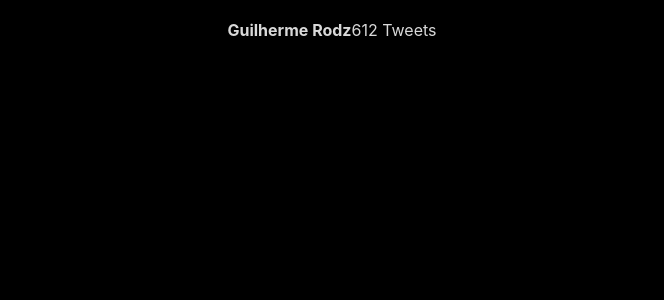
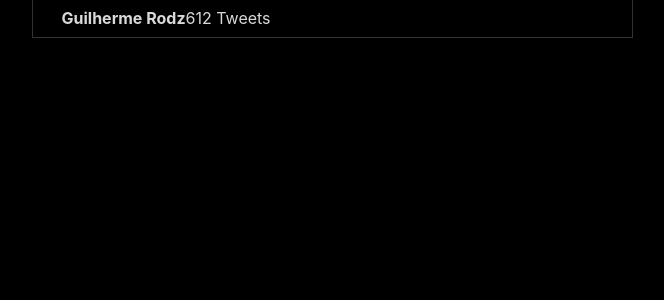
Before and after one commit to felipegarcao/youtube-twitterClone-Rocketseat, a React (Create React App) app: page / in a window 1280 px wide. Shown: the top 300 px of the page, without its empty margins (308-972 px from the left). Built offline with nearby package versions, Linux system fonts and the light colour scheme.

Commit message:
CheckPoint

```diff
--- a/src/components/Main/styles.ts
+++ b/src/components/Main/styles.ts
@@ -1,7 +1,44 @@
 import styled from "styled-components";
 
 
-export const Container = styled.div``;
-export const Header = styled.div``;
+export const Container = styled.div`
+  display: flex;
+  flex-direction: column;
+
+  width: min(601px, 100%); // estou indicando que vai pegar 601px menor que isso, vai pegar a tela toda.
+
+  @media (min-width: 500px){
+    border-left: 1px solid var(--outline); // de 500px para cima vai aparecer umas porta na direita e outra na esquerda
+    border-right: 1px solid var(--outline);
+  }
+`;
+export const Header = styled.div`
+  position: sticky;
+  top: 0;
+  background: var(--primary);
+
+  display: flex;
+  align-items: center; // alinhar os items de forma vertical
+
+  text-align: left;
+
+  padding: 8px 0 9px 13px;
+
+  border-bottom: 1px solid var(--outline);
+
+  > button {
+    padding: 8px;
+    border-radius: 50%;
+
+    outline: 0;
+    cursor: pointer;
+
+
+    &:hover {
+      background: var(--twitter-dark-hover)
+    }
+  }
+
+`;
 export const BackIcon = styled.div``;
 export const ProfileInfo = styled.div``;
```
Also changed, not shown: src/styles/Icons.ts (added, +12 -0 lines).
